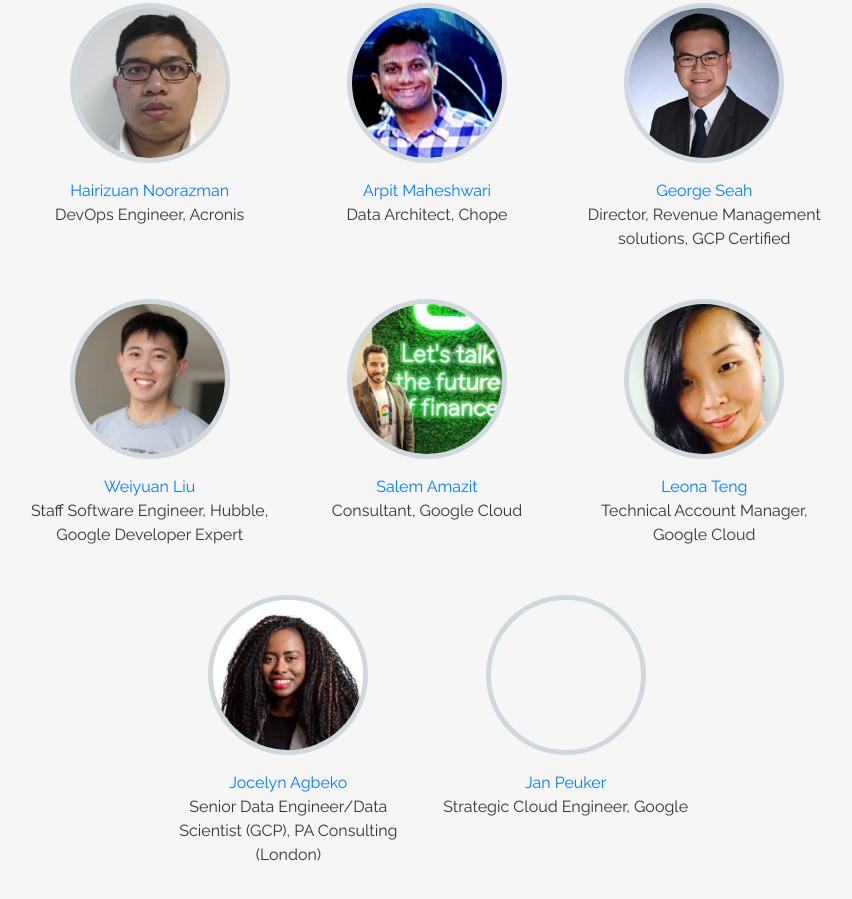
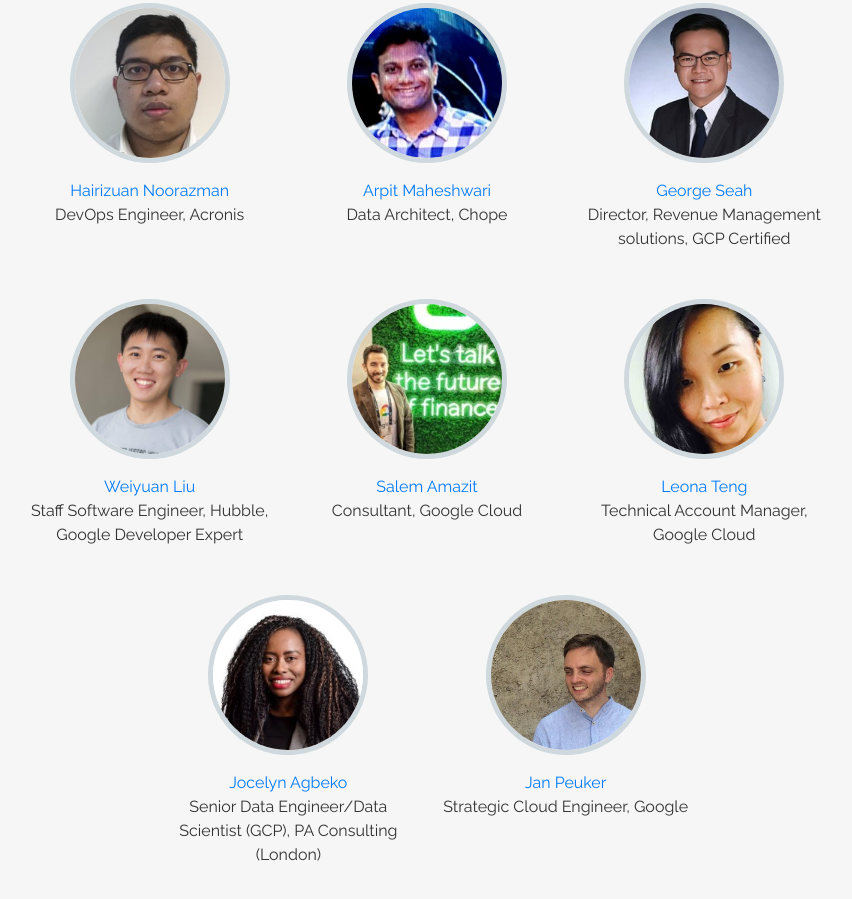
Before and after one commit to CodingGirlsSG/cloud-bootcamp-2020, a Gatsby site: page /mentors in a window 1280 px wide. Shown: the part 1043-1942 px from the top of the page, without its empty margins (213-1065 px from the left). Built offline with nearby package versions, Linux system fonts and the light colour scheme; Gatsby itself is replaced by a stand-in of ours; a script that the page names is missing.

Commit message:
update photo of mentor

```diff
--- a/src/pages/mentors.js
+++ b/src/pages/mentors.js
@@ -16,7 +16,7 @@ import Weiyuan from "../images/profile-Weiyuan Liu.jpeg";
 import Salem from "../images/profile-Salem A.jpeg";
 import Leona from "../images/profile-Leona Teng.jpeg";
 import Jocelyn from "../images/profile-Jocelyn Agbeko.jpeg";
-import empty from "../images/empty.gif"
+import Jan from "../images/profile-Jan Peuker.jpg";
 
 const Avatar = ({ name, link, job, dp }) => (
   <Col sm={12} md={4} className="mb-5 d-flex flex-column mb-4 align-items-center">
@@ -49,7 +49,7 @@ const Mentors = () => (
           <Avatar name="Salem Amazit" link="https://www.linkedin.com/in/samazit/" job="Consultant, Google Cloud" dp={Salem} />
           <Avatar name="Leona Teng" link="https://www.linkedin.com/in/leona-teng-aa12aa2/?originalSubdomain=sg" job="Technical Account Manager, Google Cloud" dp={Leona} />
           <Avatar name="Jocelyn Agbeko" link="https://www.linkedin.com/in/jocelynagbeko/" job="Senior Data Engineer/Data Scientist (GCP), PA Consulting (London)" dp={Jocelyn} />
-          <Avatar name="Jan Peuker" link="https://www.linkedin.com/in/jan-peuker-2b14b169/" job="Strategic Cloud Engineer, Google" dp={empty} />
+          <Avatar name="Jan Peuker" link="https://www.linkedin.com/in/jan-peuker-2b14b169/" job="Strategic Cloud Engineer, Google" dp={Jan} />
         </Row>
       </Col>
     </Row>
```
Also changed, not shown: src/images/empty.gif (deleted), src/images/profile-Jan Peuker.jpg (added).
